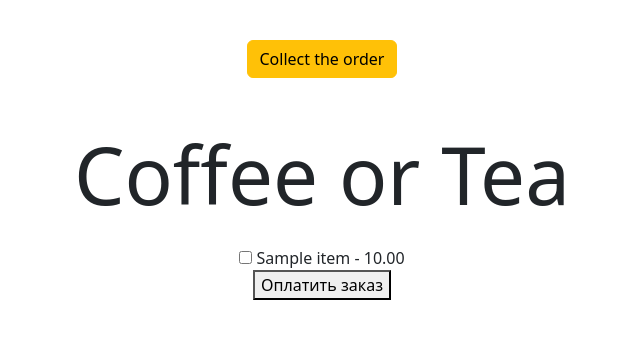
After one commit to Yar417/Negodenko_Stripe_api, a Django app: page /order/ in a window 1280 px wide. The commit adds this page. Shown: the top 339 px of the page, without its empty margins (318-958 px from the left). Run offline with Django 5.2, Linux system fonts and the light colour scheme; tables that the repository leaves empty hold one stand-in row (values such as "Sample post"); some libraries are stand-ins or nearby versions.

Commit message:
Third Commit
-settings.py static for .js
-Stripe Orders
-Docker works(with Orders)

```diff
--- a/webapp/src/api/admin.py
+++ b/webapp/src/api/admin.py
@@ -1,5 +1,5 @@
 from django.contrib import admin
-from .models import Item
+from .models import Item, Order
 
 
 class ItemAdmin(admin.ModelAdmin):
@@ -9,3 +9,4 @@ class ItemAdmin(admin.ModelAdmin):
 
 
 admin.site.register(Item, ItemAdmin)
+admin.site.register(Order)
--- a/webapp/src/api/models.py
+++ b/webapp/src/api/models.py
@@ -15,3 +15,7 @@ class Item(models.Model):
     class Meta:
         verbose_name = 'Товар'
         verbose_name_plural = 'Товары'
+
+
+class Order(models.Model):
+    items = models.ManyToManyField(Item)
--- a/webapp/src/api/urls.py
+++ b/webapp/src/api/urls.py
@@ -10,4 +10,8 @@ urlpatterns = [
 
     path('cancel/', views.CancelView.as_view(), name='cancel'),
     path('success/', views.SuccessView.as_view(), name='success'),
+
+    path('create-order-checkout-session/', views.create_order_checkout_session, name='order-checkout-session'),
+    path('order/', views.OrderView.as_view(), name='order'),
+
 ]
--- a/webapp/src/api/views.py
+++ b/webapp/src/api/views.py
@@ -6,8 +6,9 @@ from django.views.generic.base import TemplateView
 import stripe
 import os
 
-from .models import Item
+from .models import Item, Order
 from django.views.generic import ListView, DetailView
+import json
 
 
 class SuccessView(TemplateView):
@@ -73,8 +74,60 @@ def create_checkout_session(request, id):
             return JsonResponse({'error': str(e)})
 
 
+class OrderView(TemplateView):
+    template_name = 'api/order.html'
+
+    def get_context_data(self, **kwargs):
+        context = super().get_context_data(**kwargs)
+        context['items'] = Item.objects.all()
+        return context
+
+
+@csrf_exempt
+def create_order_checkout_session(request):
+    if request.method == 'POST':
+        # locally testing
+        domain_url = 'http://127.0.0.1:8000/'
+        # domain_url = settings.DOMAIN_URL
+        data = json.loads(request.body)
+        order = Order.objects.create()
+        for item_id in data['items']:
+            numeric_id = item_id.split('item')[1]
+            order.items.add(Item.objects.get(id=int(numeric_id)))
+
+        line_items = []
+
+        for item in order.items.all():
+            line_items.append({
+                'price_data': {
+                    'currency': 'usd',
+                    'product_data': {
+                        'name': item.name,
+                        'description': item.description,
+                    },
+                    'unit_amount': int(item.price * 100),
+                },
+                'quantity': 1,
+            })
+        stripe.api_key = str(os.getenv('STRIPE_SECRET_KEY'))
+        print(order)
+        try:
+            checkout_session = stripe.checkout.Session.create(
+                success_url=domain_url + 'success/',
+                cancel_url=domain_url + 'cancel/',
+                payment_method_types=['card'],
+                mode='payment',
+                line_items=line_items,
+            )
+
+            return JsonResponse({'sessionId': checkout_session['id']})
+
+        except Exception as e:
+            return JsonResponse({'error': str(e)})
+
+
 @csrf_exempt
 def stripe_config(request):
     if request.method == 'GET':
-        stripe_config = {'publicKey': str(os.getenv('STRIPE_PUBLISHABLE_KEY'))}
+        stripe_config = {'publicKey':os.getenv('STRIPE_PUBLISHABLE_KEY')}
         return JsonResponse(stripe_config, safe=False)
--- a/webapp/src/proj/settings.py
+++ b/webapp/src/proj/settings.py
@@ -102,6 +102,9 @@ USE_TZ = True
 # https://docs.djangoproject.com/en/5.0/howto/static-files/
 
 STATIC_URL = 'static/'
+STATICFILES_DIRS = [os.path.join(BASE_DIR, 'static')]
+STATIC_ROOT = os.path.join(BASE_DIR, '/static/')
+
 
 # Default primary key field type
 # https://docs.djangoproject.com/en/5.0/ref/settings/#default-auto-field
--- /dev/null
+++ b/webapp/src/static/js/order.js
@@ -0,0 +1,34 @@
+fetch("/config/")
+    .then((result) => { return result.json(); })
+    .then((data) => {
+      // Initialize Stripe
+      const stripe = window.Stripe(data.publicKey);
+
+      document.querySelector("#submitBtn").addEventListener("click", () => {
+        let selectedItems = [];
+        let checkboxes = document.querySelectorAll('input[type=checkbox]:checked');
+        for (let i = 0; i < checkboxes.length; i++) {
+            selectedItems.push(checkboxes[i].name);
+        }
+
+        // Get Checkout Session ID
+        fetch('/create-order-checkout-session/', {
+            method: "POST",
+            headers: {
+                "Content-Type": "application/json",
+            },
+            body: JSON.stringify({
+                "items": selectedItems,
+            }),
+        })
+        .then((result) => { return result.json(); })
+        .then((data) => {
+
+          // Redirect to Stripe
+          return stripe.redirectToCheckout({sessionId: data.sessionId})
+        })
+        .then((res) => {
+          console.log(res);
+        });
+      });
+    });
--- a/webapp/src/templates/api/home.html
+++ b/webapp/src/templates/api/home.html
@@ -18,6 +18,11 @@
   </head>
   <body>
     <div class="container text-center pt-4">
+        <a class="btn btn-warning mt-3" href="{% url 'order' %}">
+        Сollect the order
+        </a>
+    </div>
+    <div class="container text-center pt-4">
         <h2 class="display-1 m-4">Coffee or Tea</h2>
 
         {% block content %}
--- /dev/null
+++ b/webapp/src/templates/api/order.html
@@ -0,0 +1,17 @@
+{% extends 'api/home.html' %}
+{% load static %}
+{% block content %}
+<form id="order-form">
+    {% for item in items %}
+    <div>
+        <input type="checkbox" id="item{{ item.id }}" name="item{{ item.id }}">
+        <label for="item{{ item.id }}">{{ item.name }} - {{ item.price }}</label>
+    </div>
+    {% endfor %}
+    <button type="button" id="submitBtn">Оплатить заказ</button>
+</form>
+
+<script src="https://js.stripe.com/v3/"></script>
+<script src="{% static 'js/order.js' %}"></script>
+
+{% endblock %}
```
Also changed, not shown: webapp/src/api/migrations/0002_order.py (added), webapp/src/api/migrations/0003_delete_order.py (added), webapp/src/api/migrations/0004_order.py (added).
